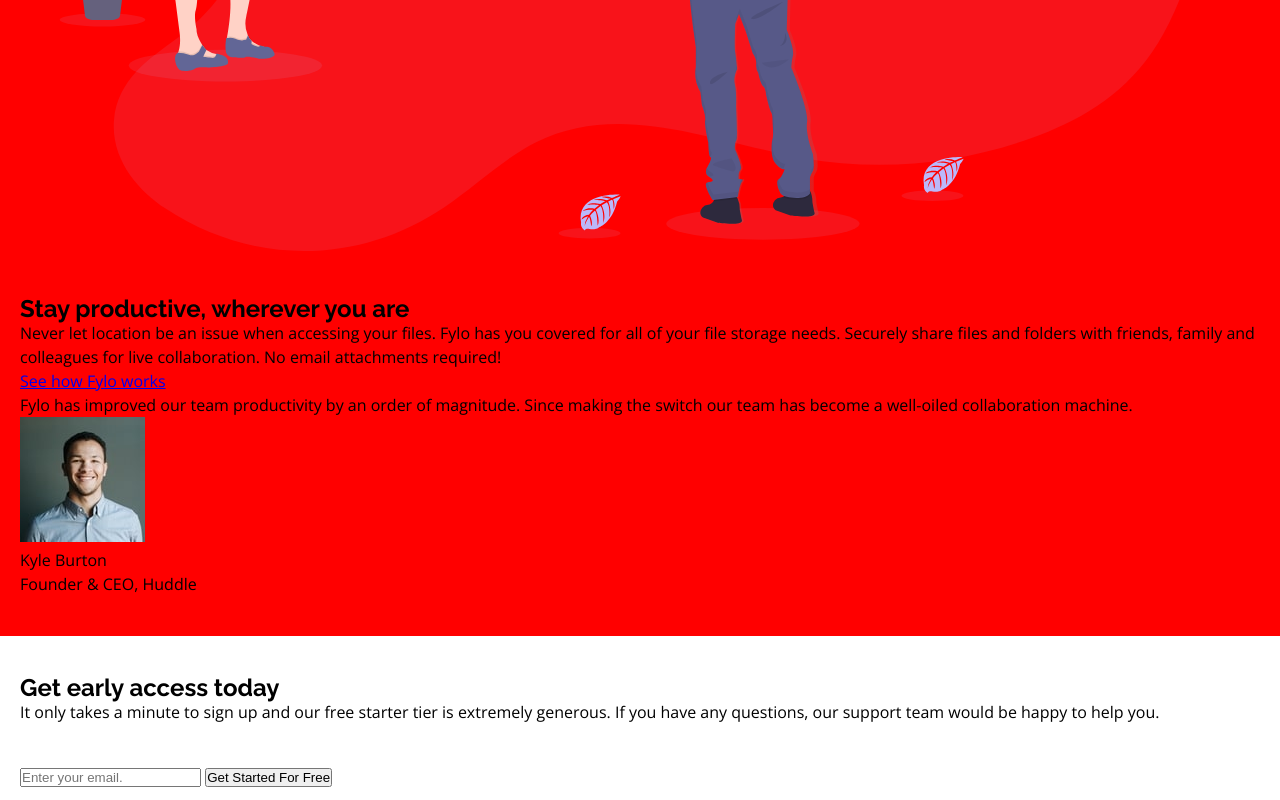
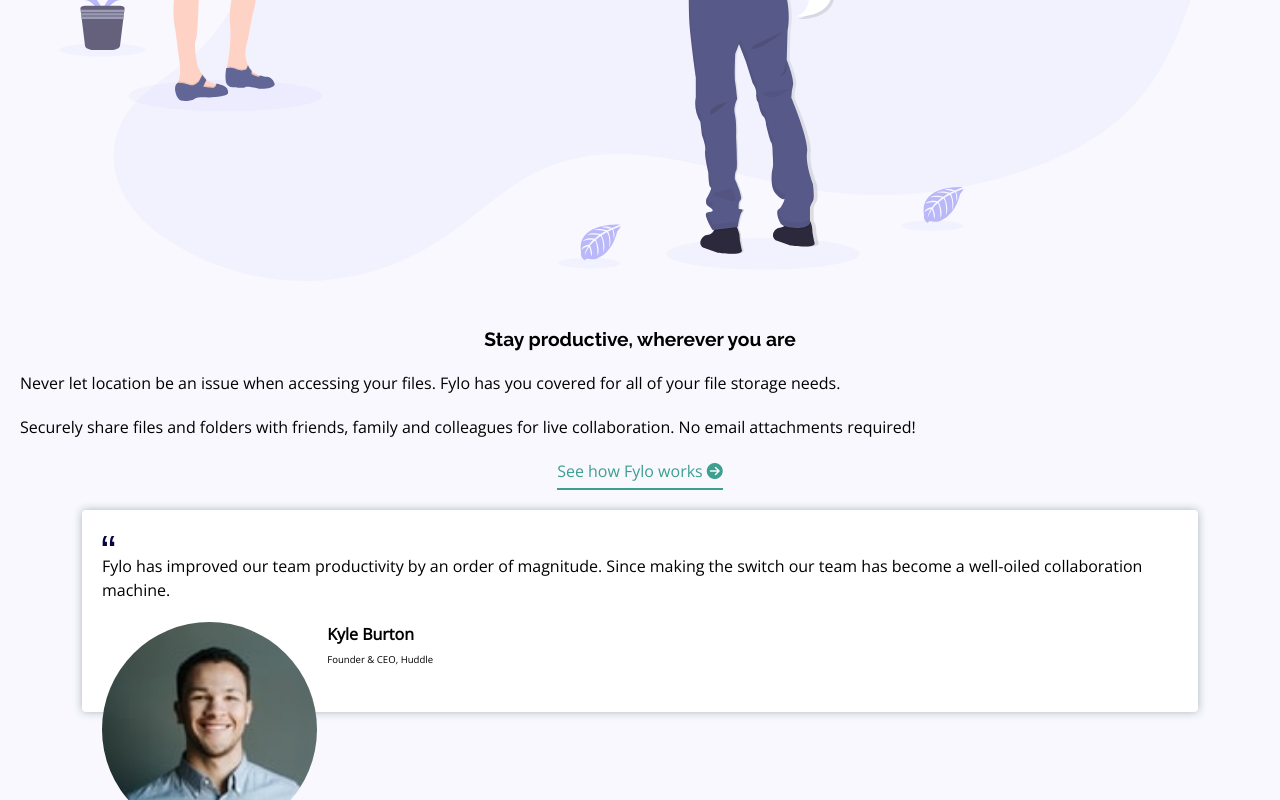
Before and after one commit to HtetLynnHtun/fem6-fylo-landing-page-with-two-column-layout, a plain HTML site: page index.html in a window 1280 px wide. Shown: the part 2000-2800 px from the top of the page. Drawn offline with nearby package versions, Linux system fonts and the light colour scheme.

Commit message:
finish styling for c-2

```diff
--- a/index.html
+++ b/index.html
@@ -49,9 +49,13 @@
         </ul>
       </nav>
     </header>
-    <div class="container">
+    <div class="container c-1">
       <section>
-        <img class="feature-img" src="/images/illustration-1.svg" alt="illustration-1" />
+        <img
+          class="feature-img"
+          src="/images/illustration-1.svg"
+          alt="illustration-1"
+        />
       </section>
       <section>
         <h1>All your files in one secure location, accessible anywhere.</h1>
@@ -69,30 +73,43 @@
         <button>Get Started</button>
       </section>
     </div>
-    <div class="container">
+    <div class="container c-2">
       <section>
-        <img class="feature-img" src="images/illustration-2.svg" alt="illustration-2" />
+        <img
+          class="feature-img"
+          src="images/illustration-2.svg"
+          alt="illustration-2"
+        />
       </section>
       <section>
         <h2>Stay productive, wherever you are</h2>
         <p>
           Never let location be an issue when accessing your files. Fylo has you
-          covered for all of your file storage needs. Securely share files and
-          folders with friends, family and colleagues for live collaboration. No
-          email attachments required!
+          covered for all of your file storage needs.
         </p>
-        <a href="#">See how Fylo works</a>
         <p>
-          Fylo has improved our team productivity by an order of magnitude.
-          Since making the switch our team has become a well-oiled collaboration
-          machine.
+          Securely share files and folders with friends, family and colleagues
+          for live collaboration. No email attachments required!
         </p>
-        <img src="images/avatar-testimonial.jpg" alt="avatar-testimonial" />
-        <p>Kyle Burton</p>
-        <p>Founder & CEO, Huddle</p>
+        <div class="link">
+          <a href="#"
+            >See how Fylo works <i class="fas fa-arrow-circle-right"></i
+          ></a>
+        </div>
+        <div class="testimonial">
+          <img src="images/icon-quotes.svg" alt="">
+          <p>
+            Fylo has improved our team productivity by an order of magnitude.
+            Since making the switch our team has become a well-oiled
+            collaboration machine.
+          </p>
+          <img class="avatar" src="images/avatar-testimonial.jpg" alt="avatar-testimonial" />
+          <p>Kyle Burton</p>
+          <p>Founder & CEO, Huddle</p>
+        </div>
       </section>
     </div>
-    <div class="container">
+    <div class="container c-3">
       <section>
         <h2>Get early access today</h2>
         <p>
@@ -111,7 +128,7 @@
         <button>Get Started For Free</button>
       </section>
     </div>
-    <div class="container">
+    <div class="container c-4">
       <section>
         <img src="images/logo.svg" alt="logo" class="logo" />
         <ul>
--- a/styles.css
+++ b/styles.css
@@ -13,6 +13,15 @@ nav,
 h1,
 h2 {
   font-family: "Raleway", sans-serif;
+}
+h1 {
+  line-height: 2rem;
+  margin-bottom: 20px;
+}
+h2 {
+  font-size: 1.2rem;
+  text-align: center;
+  margin-bottom: 20px;
 }
 
 /* ============ nav style ============ */
@@ -34,29 +43,64 @@ nav {
   margin-left: 20px;
 }
 
-/* ============ main style ============== */
 .container {
   padding: 20px;
   display: flex;
   flex-direction: column;
 }
+section {
+  margin: 20px 0;
+}
+/* =========== c-1 style =========== */
 .feature-img {
   width: 100%;
-}
-section {
-  margin: 20px 0;
 }
 h1, h1+p {
   text-align: center;
 }
-h1 {
-  line-height: 2rem;
-  margin-bottom: 20px;
-}
-.container:nth-of-type(2) {
+.c-1 {
+  padding-bottom: 50px;
   background: url("images/bg-curve-mobile.svg");
   background-size: 100%;
   background-repeat: no-repeat;
-  /* background-color: hsl(240, 75%, 98%); */
-  background-color: red;
+  background-position: center bottom;
 }
+
+/* ========== c-2 style ============== */
+.c-2 {
+  background-color: #f8f8fe;
+}
+.c-2 p {
+  margin-bottom: 20px;
+}
+.link {
+  text-align: center;
+}
+.c-2 a {
+  display: inline-block;
+  color: hsl(170, 45%, 43%);
+  text-decoration: none;
+  padding-bottom: 5px;
+  border-bottom: 2px solid hsl(170, 45%, 43%);
+}
+.testimonial {
+  margin: 20px auto;
+  padding: 20px;
+  width: 90%;
+  background-color: #fff;
+  border-radius: 4px;
+  box-shadow: 0px 0px 8px 0px #aab6bb;
+}
+.avatar  {
+  border-radius: 100%;
+  width: 20%;
+  margin-right: 10px;
+  float: left;
+}
+.avatar+p {
+  font-weight: bold;
+  margin-bottom: 2px;
+}
+.testimonial p:last-child {
+  font-size: 0.6rem;
+}
```
